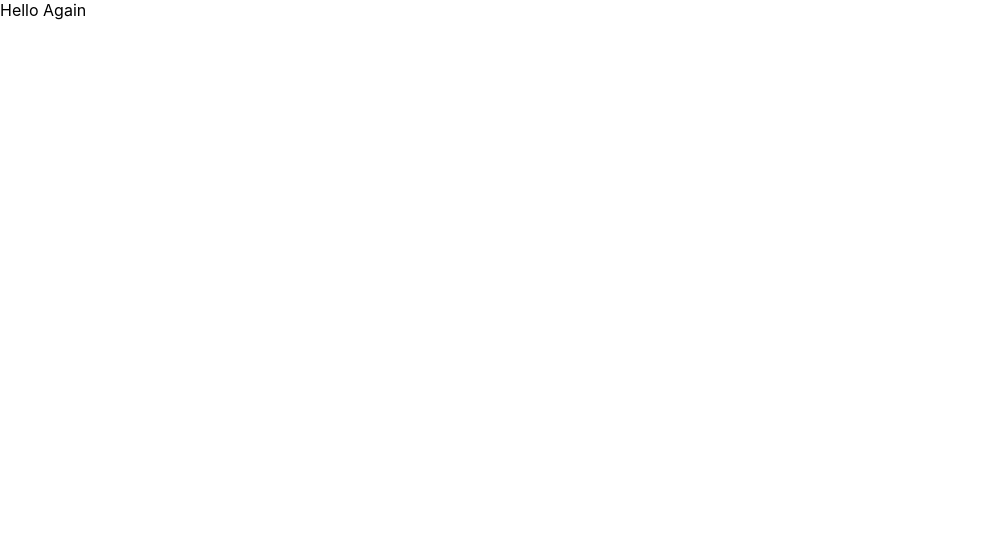
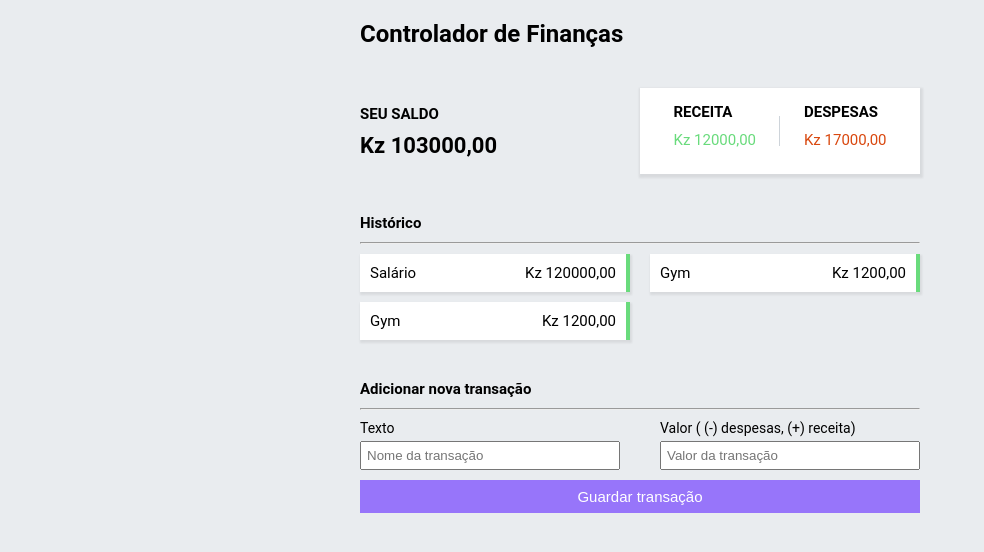
Before and after one commit to Gustavo-Alex-AC/expense-tracker, a React (Create React App) app: page / in a window 1280 px wide. Shown: the top 552 px of the page, without its empty margins (0-984 px from the left). Built offline with nearby package versions, Linux system fonts and the light colour scheme.

Commit message:
first commit

```diff
--- a/src/components/App.js
+++ b/src/components/App.js
@@ -1,3 +1,9 @@
+import Main from "./Main";
+
 export default function App() {
-  return <div>Hello Again</div>;
+  return (
+    <div>
+      <Main />
+    </div>
+  );
 }
--- /dev/null
+++ b/src/components/Balances.js
@@ -0,0 +1,24 @@
+export default function Balances() {
+  return (
+    <div className="balance-income-expense">
+      <div className="balance">
+        <h3>SEU SALDO</h3>
+        <h2>Kz 103000,00</h2>
+      </div>
+
+      <div className="income-expense">
+        <div className="income">
+          <h3>RECEITA</h3>
+          <p>Kz 12000,00</p>
+        </div>
+
+        <div className="line"></div>
+
+        <div className="expense">
+          <h3>DESPESAS</h3>
+          <p>Kz 17000,00</p>
+        </div>
+      </div>
+    </div>
+  );
+}
--- /dev/null
+++ b/src/components/History.js
@@ -0,0 +1,24 @@
+export default function History() {
+  return (
+    <div className="history">
+      <h3>Histórico</h3>
+      <hr />
+      <div className="item-history">
+        <div className="item">
+          <p>Salário</p>
+          <p>Kz 120000,00</p>
+        </div>
+
+        <div className="item">
+          <p>Gym</p>
+          <p>Kz 1200,00</p>
+        </div>
+
+        <div className="item">
+          <p>Gym</p>
+          <p>Kz 1200,00</p>
+        </div>
+      </div>
+    </div>
+  );
+}
--- /dev/null
+++ b/src/components/Main.js
@@ -0,0 +1,16 @@
+import Balances from "./Balances";
+import History from "./History";
+import Transaction from "./Transaction";
+
+export default function Main() {
+  return (
+    <div className="expense-tracker">
+      <div className="main-container">
+        <h1>Controlador de Finanças</h1>
+        <Balances />
+        <History />
+        <Transaction />
+      </div>
+    </div>
+  );
+}
--- /dev/null
+++ b/src/components/Transaction.js
@@ -0,0 +1,24 @@
+export default function Transaction() {
+  return (
+    <form className="new-transaction">
+      <h3>Adicionar nova transação</h3>
+      <hr />
+
+      <div className="text-valor">
+        <div className="text">
+          <label for="">Texto</label>
+          <input type="text" placeholder="Nome da transação" />
+        </div>
+
+        <div className="valor">
+          <label>Valor ( (-) despesas, (+) receita)</label>
+          <input type="text" placeholder="Valor da transação" />
+        </div>
+      </div>
+
+      <button className="button" type="submit">
+        Guardar transação
+      </button>
+    </form>
+  );
+}
--- a/src/components/index.css
+++ b/src/components/index.css
@@ -1,13 +1,144 @@
-body {
+* {
+  padding: 0;
   margin: 0;
-  font-family: -apple-system, BlinkMacSystemFont, 'Segoe UI', 'Roboto', 'Oxygen',
-    'Ubuntu', 'Cantarell', 'Fira Sans', 'Droid Sans', 'Helvetica Neue',
-    sans-serif;
-  -webkit-font-smoothing: antialiased;
-  -moz-osx-font-smoothing: grayscale;
+  box-sizing: border-box;
 }
 
-code {
-  font-family: source-code-pro, Menlo, Monaco, Consolas, 'Courier New',
-    monospace;
+html {
+  /* 10 / 16 */
+  font-size: 62.5%;
 }
+
+body {
+  font-family: "Roboto", sans-serif;
+  background-color: #e9ecef;
+}
+
+h1 {
+  font-size: 2.4rem;
+}
+
+h3 {
+  font-size: 1.8rem;
+}
+
+p {
+  font-size: 1.5rem;
+}
+
+.expense-tracker {
+  margin: 0 auto;
+  max-width: 60rem;
+  /* max-width: 40rem; */
+}
+
+.main-container {
+  display: grid;
+  grid-template-columns: 1fr;
+  row-gap: 4rem;
+
+  padding: 20px;
+}
+
+.balance-income-expense {
+  display: grid;
+  grid-template-columns: 1fr 1fr;
+  align-items: center;
+}
+
+.balance h3 {
+  font-weight: bold;
+}
+.balance h2 {
+  font-size: 2.2rem;
+}
+
+.income-expense {
+  display: flex;
+  align-items: center;
+  justify-content: space-evenly;
+  /* gap: px; */
+
+  background-color: #fff;
+  box-shadow: 1px 2px 2px 2px rgba(0, 0, 0, 0.075);
+  padding: 15px 10px;
+}
+
+.line {
+  border-right: 1px solid #ced4da; /* Adjust the width and color as needed */
+  height: 30px; /* Adjust the height as needed */
+}
+
+.income,
+.expense,
+h3 {
+  font-size: 1.5rem;
+  margin-bottom: 10px;
+}
+
+.income p {
+  color: #69db7c;
+}
+
+.expense p {
+  color: #d9480f;
+}
+
+.item-history {
+  display: grid;
+  grid-template-columns: 1fr 1fr;
+  align-items: center;
+  column-gap: 20px;
+}
+
+.item {
+  display: flex;
+  align-items: center;
+  justify-content: space-between;
+
+  background-color: #fff;
+  box-shadow: 1px 2px 2px 1px rgba(0, 0, 0, 0.075);
+  padding: 10px;
+  margin-top: 10px;
+  border-right: 4px solid #69db7c;
+}
+
+.new-transaction {
+  display: flex;
+
+  flex-direction: column;
+}
+
+.new-transaction label {
+  font-size: 1.4rem;
+  margin-bottom: 5px;
+}
+.new-transaction input {
+  padding: 5px;
+}
+
+.text-valor {
+  display: grid;
+  grid-template-columns: repeat(2, 1fr);
+  align-items: center;
+  column-gap: 40px;
+}
+
+.text,
+.valor {
+  display: flex;
+  flex-direction: column;
+
+  margin-top: 10px;
+}
+
+.button {
+  margin-top: 10px;
+  border: none;
+  color: #fff;
+  background-color: #9775fa;
+  font-size: 1.5rem;
+
+  padding: 8px;
+  cursor: pointer;
+}
```
